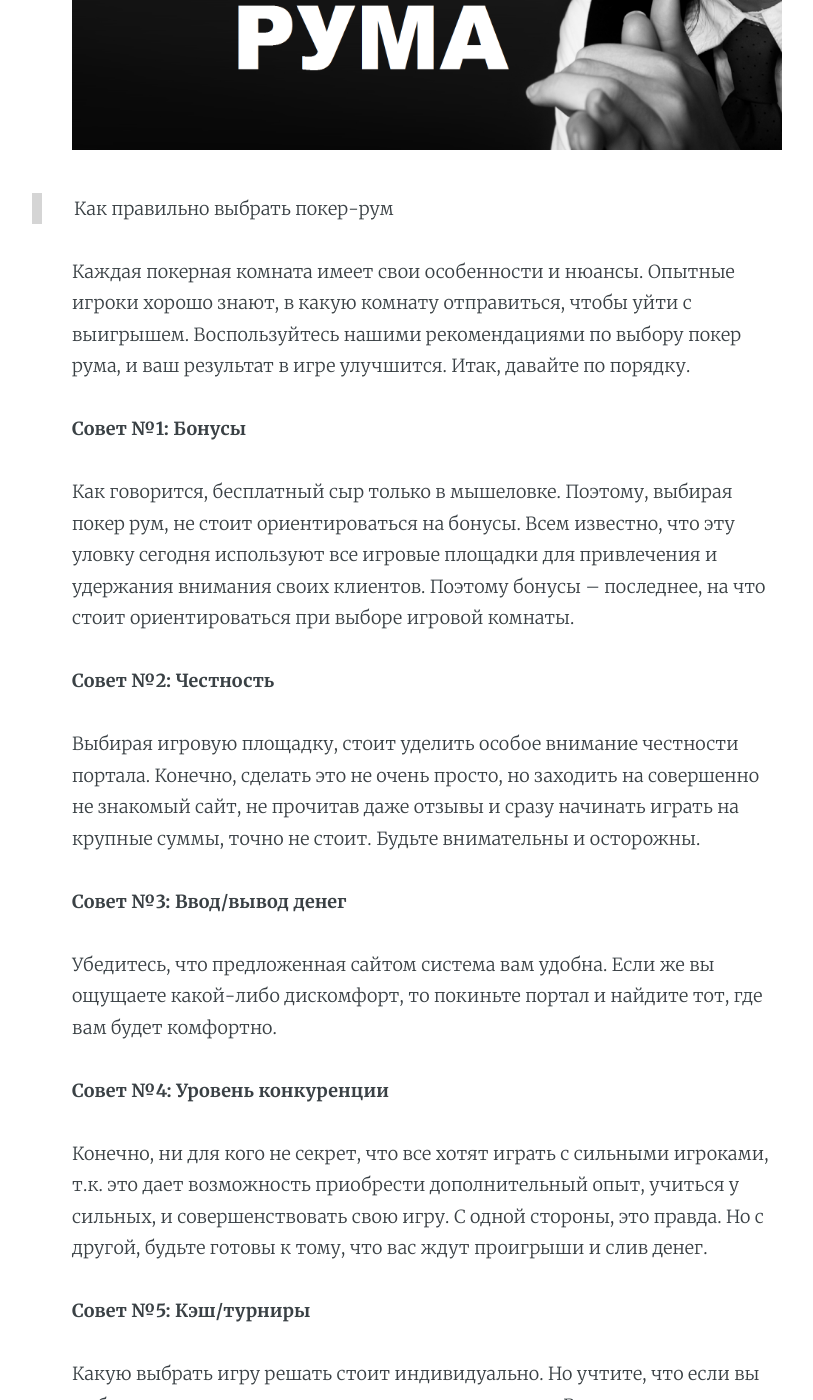
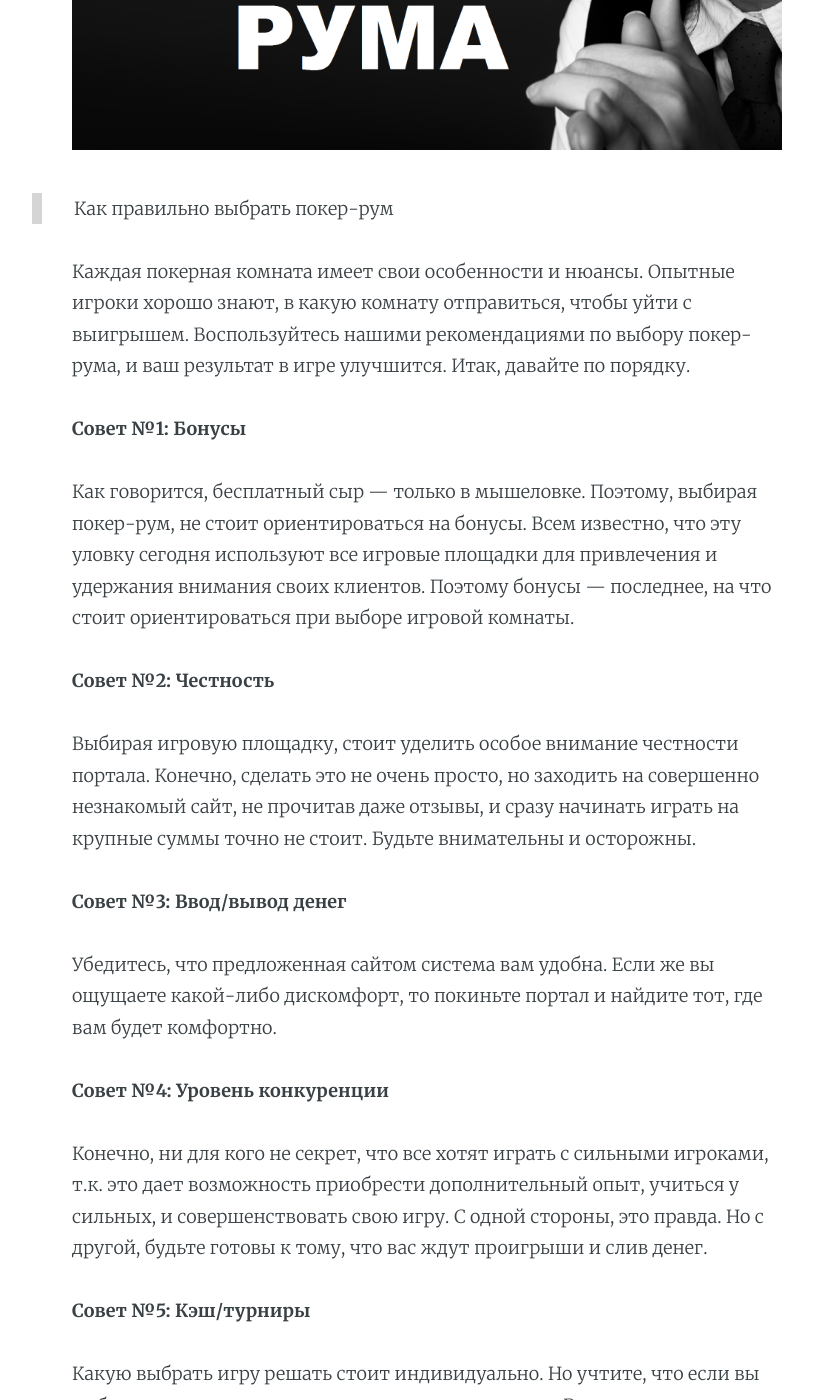
Before and after one commit to calmmoney/calmmoney.github.io, a Jekyll site: the page built from _posts/2019-02-12-poker-room.md, in a window 1280 px wide and 1400 px high, scrolled down 633 px. Shown: the whole window, without its empty margins (213-1026 px from the left). Built offline with Jekyll 4.4.1, drawn with Linux system fonts in a browser that asks for light colours; nearby versions of some CDN libraries.

Commit message:
Update from Forestry.io Anastasiya Ilina updated _posts/2019-02-12-poker-room.md

```diff
--- a/_posts/2019-02-12-poker-room.md
+++ b/_posts/2019-02-12-poker-room.md
@@ -13,15 +13,15 @@ author: Fishka
 
 {% include image.html url="/assets/images/vybor_poker_ruma_cover.png" width="100%" description="Как правильно выбрать покер-рум" %}
 
-Каждая покерная комната имеет свои особенности и нюансы. Опытные игроки хорошо знают, в какую комнату отправиться, чтобы уйти с выигрышем. Воспользуйтесь нашими рекомендациями по выбору покер рума, и ваш результат в игре улучшится. Итак, давайте по порядку.
+Каждая покерная комната имеет свои особенности и нюансы. Опытные игроки хорошо знают, в какую комнату отправиться, чтобы уйти с выигрышем. Воспользуйтесь нашими рекомендациями по выбору покер-рума, и ваш результат в игре улучшится. Итак, давайте по порядку.
 
 **Совет №1: Бонусы**
 
-Как говорится, бесплатный сыр только в мышеловке. Поэтому, выбирая покер рум, не стоит ориентироваться на бонусы. Всем известно, что эту уловку сегодня используют все игровые площадки для привлечения и удержания внимания своих клиентов. Поэтому бонусы – последнее, на что стоит ориентироваться при выборе игровой комнаты.
+Как говорится, бесплатный сыр — только в мышеловке. Поэтому, выбирая покер-рум, не стоит ориентироваться на бонусы. Всем известно, что эту уловку сегодня используют все игровые площадки для привлечения и удержания внимания своих клиентов. Поэтому бонусы — последнее, на что стоит ориентироваться при выборе игровой комнаты.
 
 **Совет №2: Честность**
 
-Выбирая игровую площадку, стоит уделить особое внимание честности портала. Конечно, сделать это не очень просто, но заходить на совершенно не знакомый сайт, не прочитав даже отзывы и сразу начинать играть на крупные суммы, точно не стоит. Будьте внимательны и осторожны.
+Выбирая игровую площадку, стоит уделить особое внимание честности портала. Конечно, сделать это не очень просто, но заходить на совершенно незнакомый сайт, не прочитав даже отзывы, и сразу начинать играть на крупные суммы точно не стоит. Будьте внимательны и осторожны.
 
 **Совет №3: Ввод/вывод денег**
 
```
